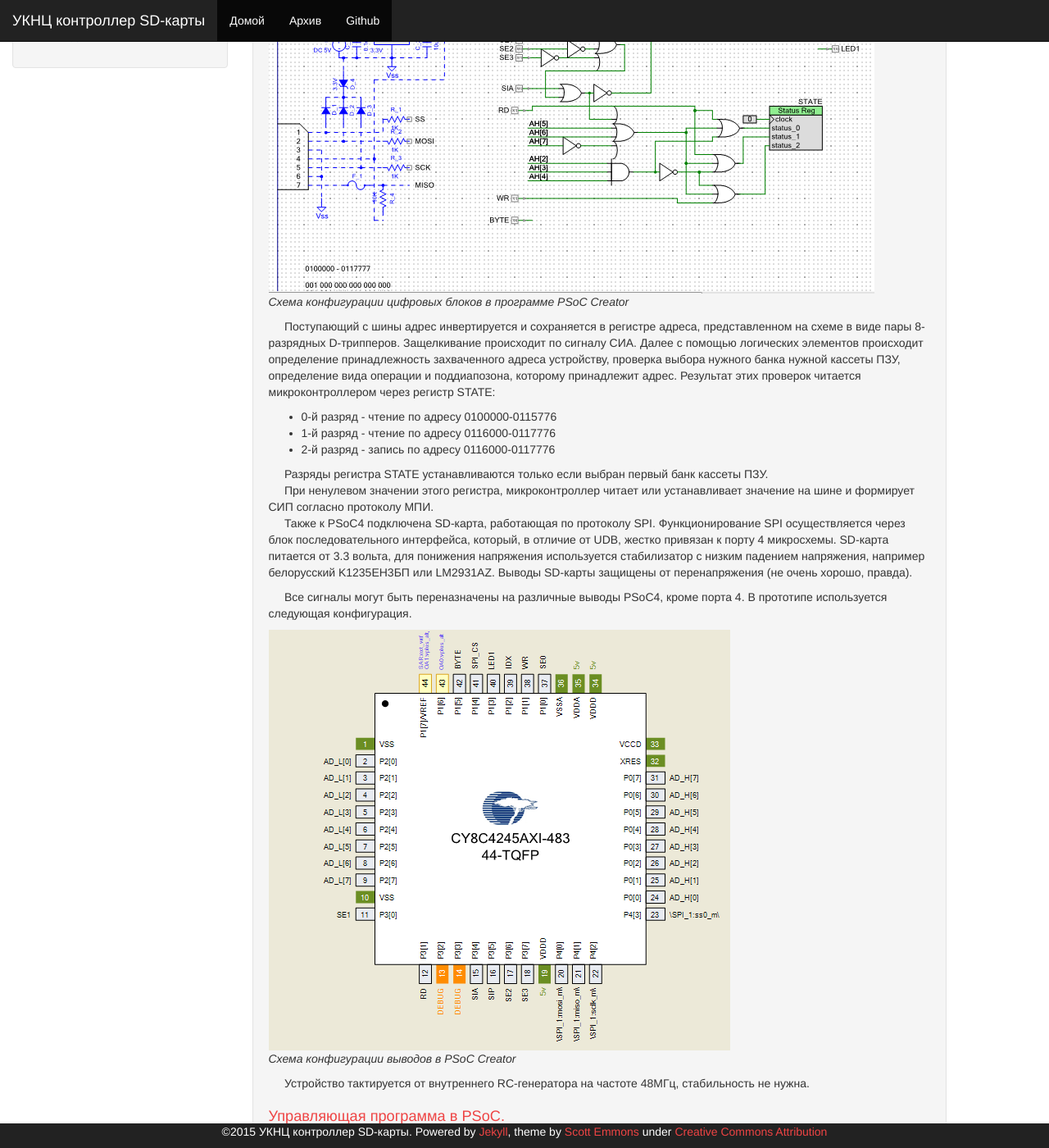
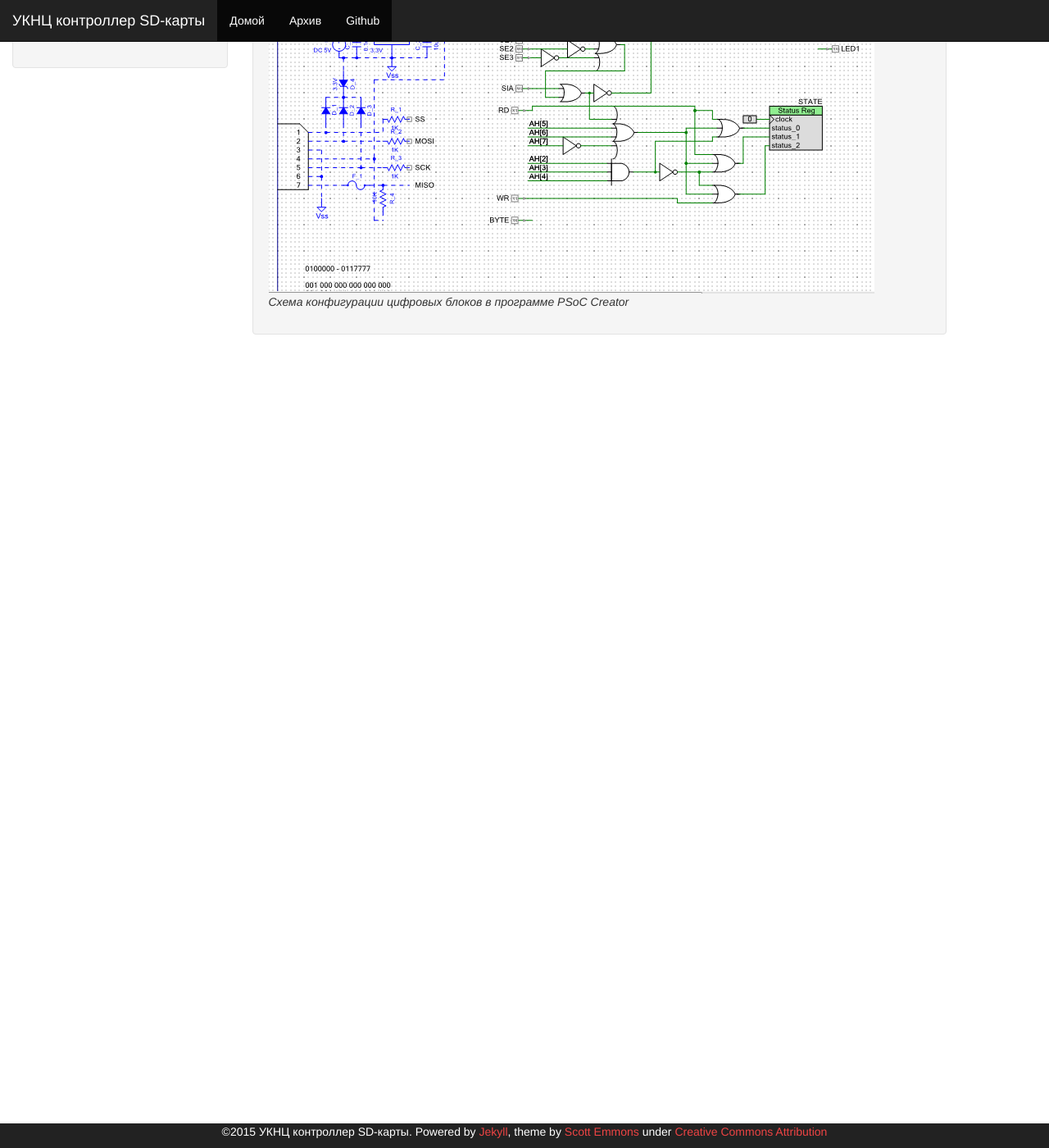
Before and after one commit to y-salnikov/uknc_sd_fdd, a Jekyll site: the page built from _posts/2015-08-31-description.md, in a window 1280 px wide and 1400 px high, scrolled down 477 px. Shown: the whole window at 82% size. Built offline with Jekyll 4.4.1, drawn with Linux system fonts in a browser that asks for light colours; Markdown is read by kramdown in place of the engine named in the settings; comment, search, counter and statistics services are not loaded; some of the changed text lies outside the part shown.

Commit message:
debugging

```diff
--- a/_posts/2015-08-31-description.md
+++ b/_posts/2015-08-31-description.md
@@ -20,63 +20,3 @@
 устройства с УКНЦ по шине.
 ![Конфигурация ]({{site.baseurl}}/images/psoc_udb_config.png)
 <i>Схема конфигурации цифровых блоков в программе PSoC Creator</i>
-
-&nbsp;&nbsp;&nbsp;&nbsp;
-Поступающий с шины адрес инвертируется и сохраняется в регистре адреса,
-представленном на схеме в виде пары 8-разрядных D-трипперов. Защелкивание происходит
-по сигналу СИА. Далее с помощью логических элементов происходит определение принадлежность
-захваченного адреса устройству, проверка выбора нужного банка нужной кассеты ПЗУ, определение
-вида операции и поддиапозона, которому принадлежит адрес. Результат этих проверок
-читается микроконтроллером через регистр STATE:
-
-* 0-й разряд - чтение по адресу 0100000-0115776
-* 1-й разряд - чтение по адресу 0116000-0117776
-* 2-й разряд - запись по адресу 0116000-0117776
-
-&nbsp;&nbsp;&nbsp;&nbsp;
-Разряды регистра STATE устанавливаются только если выбран первый банк кассеты ПЗУ.
-&nbsp;&nbsp;&nbsp;&nbsp;
-При ненулевом значении этого регистра, микроконтроллер читает или устанавливает значение на шине и
-формирует СИП согласно протоколу МПИ.
-&nbsp;&nbsp;&nbsp;&nbsp;
-Также к PSoC4 подключена SD-карта, работающая по протоколу SPI. Функционирование SPI
-осуществляется через блок последовательного интерфейса, который, в отличие от UDB,
-жестко привязан к порту 4 микросхемы. SD-карта питается от 3.3 вольта, для понижения
-напряжения используется стабилизатор с низким падением напряжения, например белорусский
-K1235ЕН3БП или LM2931AZ. Выводы SD-карты защищены от перенапряжения (не очень хорошо, правда).
-
-&nbsp;&nbsp;&nbsp;&nbsp;
-Все сигналы могут быть переназначены на различные выводы PSoC4, кроме порта 4. В прототипе
-используется следующая конфигурация.
-
-![Конфигурация выводов]({{site.baseurl}}/images/psoc_pin_config.png)
-<i>Схема конфигурации выводов в PSoC Creator</i>
-
-&nbsp;&nbsp;&nbsp;&nbsp;
-Устройство тактируется от внутреннего RC-генератора на частоте 48МГц, стабильность не нужна.
-
-#Управляющая программа в PSoC.
-
-&nbsp;&nbsp;&nbsp;&nbsp;
-Основной цикл программы непрерывно читает регистр STATE и в случае появления в одном
-из разрядов единицы, осуществляет следующие действия:
-
-* При чтении по адресам 0100000-0115776 произходит выдача слова из массива расположенного
-во флэш-памяти PSoC4. Таким образом на эти адреса отображается "прошивка" устройства,
-содержащая начальный загрузчик кассеты ПЗУ и драйвер. Линия БАЙТ работает только с этим диапазоном
-но не используется программой в УКНЦ (сделано для отладочных целей).
-* При чтении или записи по адресам 0116000-0117776 происходит чтение или запись в
-буфер ОЗУ PSoC, т.е. на эти адреса отображается 1Кбайт памяти.
-* При записи в адрес 0117776 происходит выполнение команды, код которой передан в
-записываемом слове. Параметры команды передаются через буфер 0116000-0117774.
-
-&nbsp;&nbsp;&nbsp;&nbsp;
-При выполнении данных действий, устройство формирует сигнал подтверждения СИП. Однако,
-в программе не использовались прерывания и при выполнении команд микроконтроллер
-перестает обслуживать шину МПИ, если в этот момент произойдет обращение УКНЦ по
-адресам устройства - произойдет зависание по вектору 4. Чтобы этого избежать используется
-линия ИНДЕКС. При выполнении команды, после формирования СИП, на данную линию выставляется
-единица, а после завершения выполнения сбрасывается в ноль и процессор в PSoC возвращается
-к обслуживанию шины МПИ. Таким образо, перефирийный процессор УКНЦ после запуска
-команды (запись в 0117776) должен читать значение с линии ИНДЕКС и ожидать готовности.
-Сигнал управления светодиодом LED повторяет значение ИНДЕКС.
```
